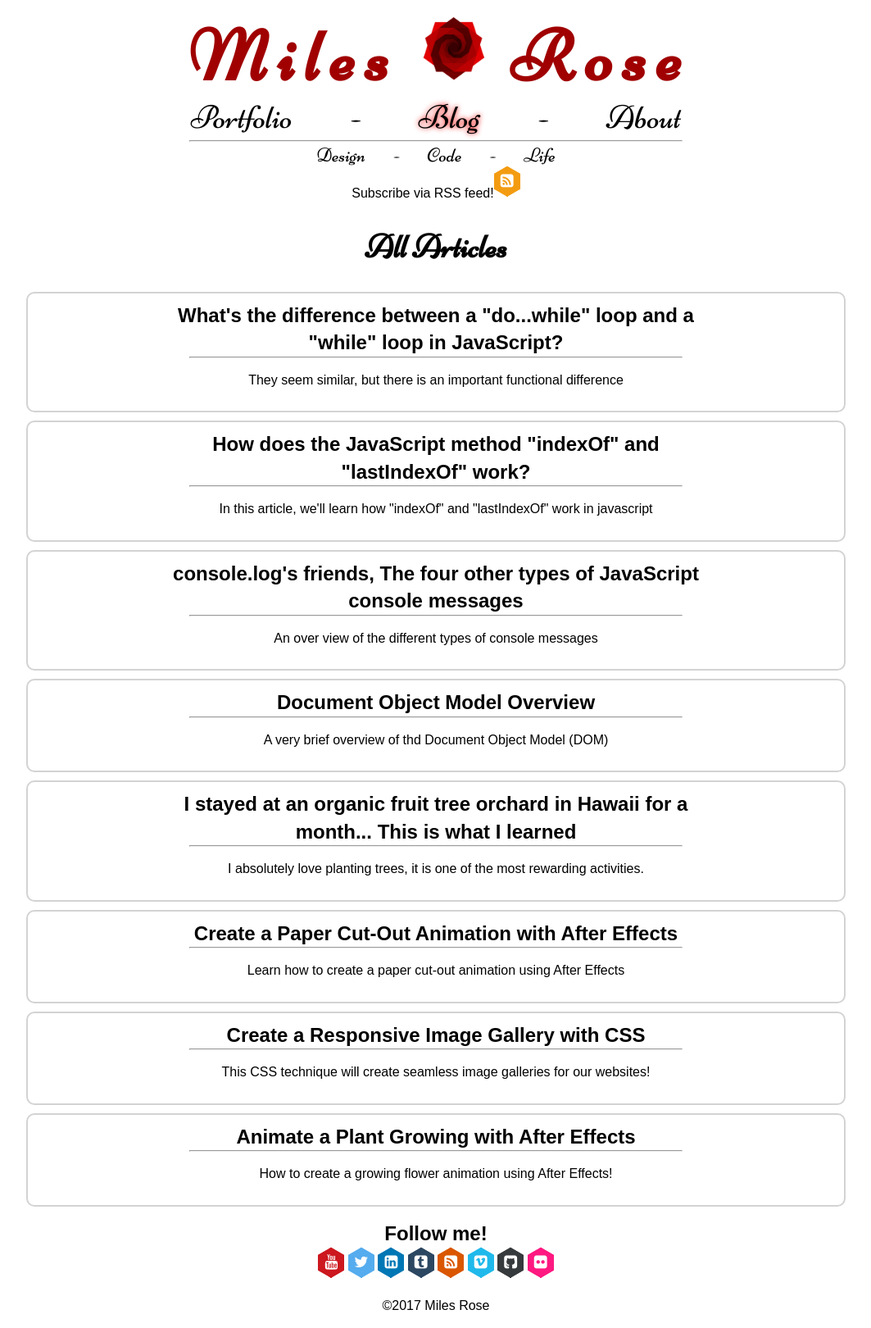
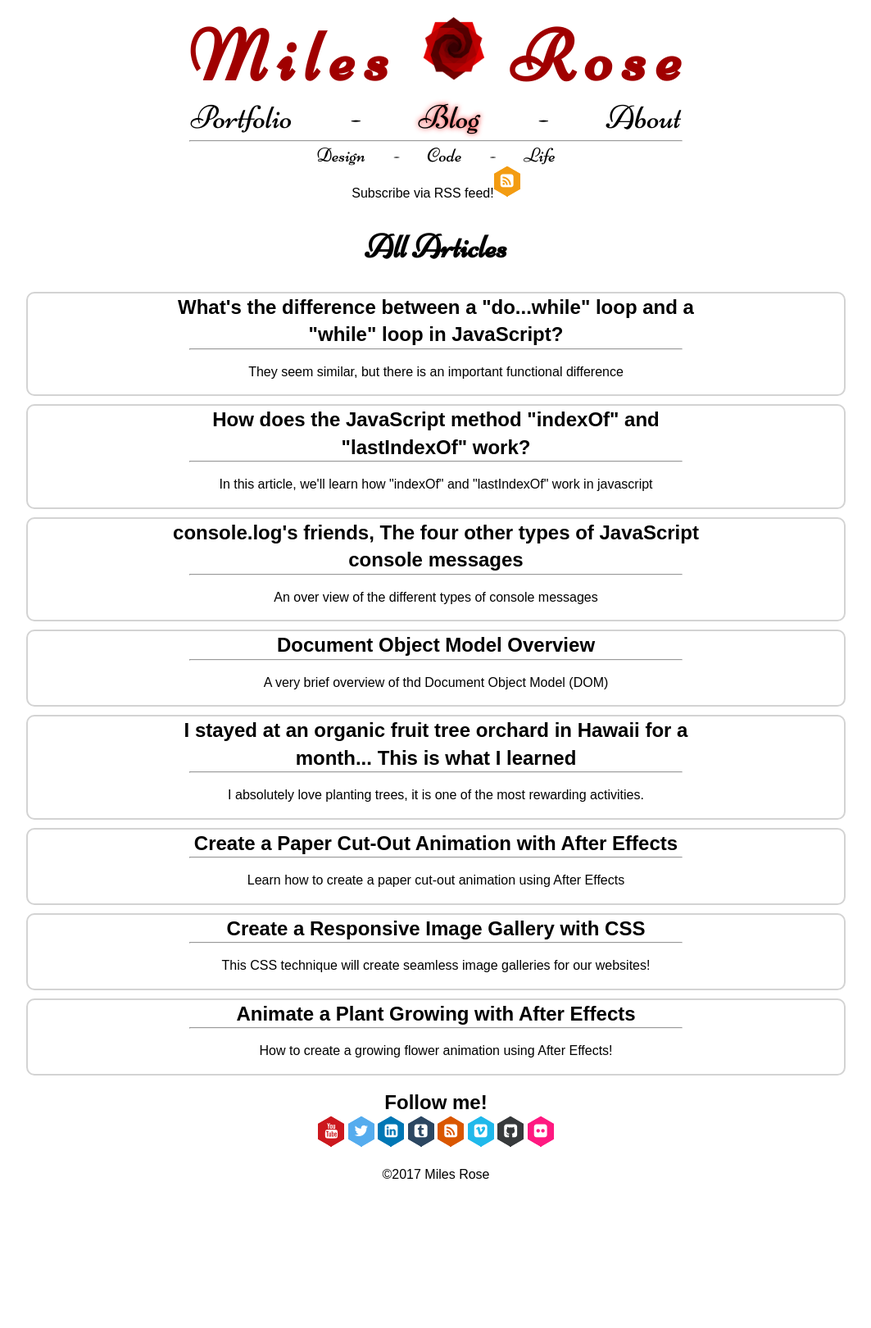
Before and after one commit to MilesOfRoses/my-jekyll, a Jekyll site: the page built from blog.html, in a window 1280 px wide. Shown: the whole page at 82% size, without its empty margins (108-1171 px from the left). Built offline with Jekyll 4.4.1, drawn with Linux system fonts in a browser that asks for light colours; after the commit the page ends 1460 px from its top, so only the background shows below that.

Commit message:
removed padding around bio-card

```diff
--- a/css/common.css
+++ b/css/common.css
@@ -112,6 +112,10 @@ hr{
     font-family: sans-serif;
 }
 
+#feed-button p{
+	margin-top: 20px;
+}
+
 article img {
 	width: 100%;
 	max-width:1000px;
@@ -163,7 +167,6 @@ a {
 #bio-card{
 	border: 2px solid lightgrey;
     border-radius: 10px;
-    padding: 10px;
     margin-bottom: 10px;
     max-width: 1100px;
     margin-left: auto;
@@ -339,7 +342,6 @@ h3 {
 
 	#bio {
 		max-width: 100%;
-		padding: 5px;
 	}
 
 	.title {
@@ -362,6 +364,7 @@ h3 {
 
 	.article-list{
 		max-width: 100%;
+		margin-top:40px;
 	}
 
 	#videos {
--- a/index.html
+++ b/index.html
@@ -12,7 +12,7 @@ meta: A portfolio of animations, drawings and sculptures by Miles Rose
 	   I painstakingly wrote every line of code that runs this website in my text editor, and I designed the user interface from scratch through trial and error. I'm using Jekyll as a static site generator, and the code
 	   for this website is available to anyone on my <a href="https://github.com/MilesOfRoses/my-jekyll" class="redlink">GitHub</a>.
 	 Feel free to post a comment down below anywhere on the site, and if you'd like to contact me directly you can reach me at <b>miles@milesrose.net</b> or via any of the social media links bellow. Also, Check out the <a href="http://milesrose.net/blog/" class="redlink" target="blank"> blog</a> for code tutorials, design
-	 tutorials, and the occasional personal story :)</p>
+	 tutorials, and the occasional personal story ;)</p>
 	</div>
 	</p>
 </div>
```
